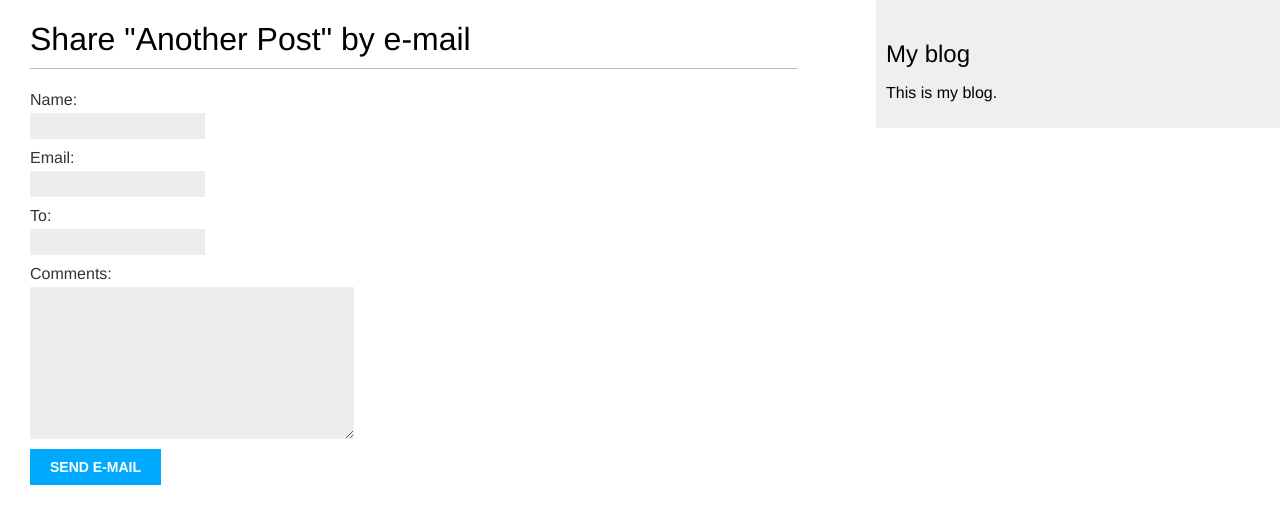
After one commit to A-janjan/django-practices, a Django app: page /blog/2/share/ in a window 1280 px wide. The commit adds this page. Shown: the top 524 px of the page. Run offline with Django 3.2, Linux system fonts and the light colour scheme; data comes from the database, SQL or seed files in the repository; both versions use the stored data as it was after the commit; parts of the project's set-up code (start-up, migrations or seed data) failed here and were passed over.

Commit message:
add some option
sharing post by email
creating comment system
adding the the tagging functionality
retrieving posts by similarity

```diff
--- /dev/null
+++ b/blog/mysite/blog/forms.py
@@ -0,0 +1,14 @@
+from django import forms
+from .models import Comment
+
+
+class EmailPostForm(forms.Form):
+    name = forms.CharField(max_length=25)
+    email = forms.EmailField()
+    to = forms.EmailField()
+    comments = forms.CharField(required=False, widget=forms.Textarea)
+
+class CommentForm(forms.ModelForm):
+    class Meta:
+        model = Comment
+        fields = ('name', 'email', 'body')
--- a/blog/mysite/blog/models.py
+++ b/blog/mysite/blog/models.py
@@ -3,6 +3,7 @@ from django.db import models
 from django.utils import timezone
 from django.contrib.auth.models import User
 from django.urls import reverse
+from taggit.managers import TaggableManager
 
 class PublishedManager(models.Manager):
     def get_queryset(self):
@@ -28,7 +29,7 @@ class Post(models.Model):
                              choices=STATUS_CHOICES, default='draft')
     objects = models.Manager()
     published = PublishedManager()
-
+    tags = TaggableManager()
 
     class Meta:
         ordering = ('-publish',)
@@ -40,3 +41,18 @@ class Post(models.Model):
         return reverse('blog:post_detail', args=[self.publish.year,
                                                 self.publish.month,
                                                 self.publish.day, self.slug])
+
+class Comment(models.Model):
+    post = models.ForeignKey(Post, on_delete=models.CASCADE,
+                                related_name='comments')
+    name = models.CharField(max_length=80)
+    email = models.EmailField()
+    body = models.TextField()
+    created = models.DateTimeField(auto_now_add=True)
+    updated = models.DateTimeField(auto_now=True)
+    active = models.BooleanField(default=True)
+
+    class Meta:
+        ordering = ('created',)
+    def __str__(self):
+        return f'Comment by {self.name} on {self.post}'
--- /dev/null
+++ b/blog/mysite/blog/templates/blog/post/share.html
@@ -0,0 +1,19 @@
+{% extends "blog/base.html" %}
+
+{% block title %}Share a Post{% endblock %}
+
+{% block content %}
+    {% if sent %}
+        <h1>E-mail successfully sent</h1>
+        <p>
+            {{ post.title }} was successfully sent to {{ form.cleaned_data.to }}.
+        </p>
+    {% else %}
+        <h1>Share "{{ post.title }}" by e-mail</h1>
+        <form method="post">
+            {{ form.as_p }}
+            {% csrf_token %}
+            <input type="submit" value="send e-mail">
+        </form>
+    {% endif %}
+{% endblock %}
--- a/blog/mysite/blog/urls.py
+++ b/blog/mysite/blog/urls.py
@@ -4,8 +4,10 @@ from . import views
 app_name = 'blog'
 
 urlpatterns = [
-    path('', views.PostListView.as_view(), name='post_list'),
+    # path('', views.PostListView.as_view(), name='post_list'),
+    path('', views.post_list, name='post_list'),
+    path('tag/<slug:tag_slug>/', views.post_list, name='post_list_by_tag'),
     path('<int:year>/<int:month>/<int:day>/<slug:post>/',
              views.post_detail, name='post_detail'),
-
+    path('<int:post_id>/share/', views.post_share, name='post_share'),
 ]
--- a/blog/mysite/blog/views.py
+++ b/blog/mysite/blog/views.py
@@ -1,11 +1,18 @@
 from django.shortcuts import render, get_object_or_404
-from .models import Post
+from .models import Post, Comment
 from django.core.paginator import Paginator, EmptyPage, PageNotAnInteger
 from django.views.generic import ListView
+from .forms import EmailPostForm, CommentForm
+from django.core.mail import send_mail
+from taggit.models import Tag
+from django.db.models import Count
 
-
-def post_list(request):
+def post_list(request, tag_slug=None):
     object_list = Post.published.all()
+    tag = None
+    if tag_slug:
+        tag = get_object_or_404(Tag, slug=tag_slug)
+        object_list = object_list.filter(tags__in=[tag])
     paginator = Paginator(object_list, 3)
     page = request.GET.get('page')
     try:
@@ -14,13 +21,32 @@ def post_list(request):
         posts = paginator.page(1)
     except EmptyPage:
         posts = paginator.page(paginator.num_pages)
-    return render(request, 'blog/post/list.html', {'page':page, 'posts':posts})
+    return render(request, 'blog/post/list.html', {'page':page, 'posts':posts,'tag':tag})
 
 
 def post_detail(request, year, month, day, post):
     post = get_object_or_404(Post, slug=post, status='published',
                             publish__year=year, publish__month=month, publish__day=day)
-    return render(request, 'blog/post/detail.html',{'post':post})
+    comments = post.comments.filter(active=True)
+
+    new_comment = None
+
+    post_tags_ids = post.tags.values_list('id', flat=True)
+    similar_posts = Post.published.filter(tags__in=post_tags_ids).exclude(id=post.id)
+    similar_posts = similar_posts.annotate(same_tags=Count('tags'))\
+                                    .order_by('-same_tags','-publish')[:4]
+    if request.method == 'POST':
+        comment_form = CommentForm(data=request.POST)
+        if comment_form.is_valid():
+            new_comment = comment_form.save(commit=False)
+            new_comment.post = post
+            new_comment.save()
+    else:
+        comment_form = CommentForm()
+
+    return render(request, 'blog/post/detail.html',{'post':post,
+                'comments':comments, 'new_comment':new_comment,
+                'comment_form':comment_form,'similar_posts':similar_posts})
 
 
 class PostListView(ListView):
@@ -28,3 +54,28 @@ class PostListView(ListView):
     context_object_name = 'posts'
     paginate_by = 3
     template_name = 'blog/post/list.html'
+
+
+def post_share(request, post_id):
+    # Retrieve post by id
+    post = get_object_or_404(Post, id=post_id, status='published')
+    sent = False
+
+    if request.method == 'POST':
+        # Form was submitted
+        form = EmailPostForm(request.POST)
+        if form.is_valid():
+            # Form fields passed validation
+            cd = form.cleaned_data
+            post_url = request.build_absolute_uri(post.get_absolute_url())
+            subject = f"{cd['name']} recommends you read {post.title}"
+            message = f"Read {post.title} at {post_url}\n\n" \
+                      f"{cd['name']}\'s comments: {cd['comments']}"
+            send_mail(subject, message, 'admin@myblog.com', [cd['to']])
+            sent = True
+
+    else:
+        form = EmailPostForm()
+    return render(request, 'blog/post/share.html', {'post': post,
+                                                    'form': form,
+                                                    'sent': sent})
--- a/blog/mysite/mysite/settings.py
+++ b/blog/mysite/mysite/settings.py
@@ -38,6 +38,7 @@ INSTALLED_APPS = [
     'django.contrib.messages',
     'django.contrib.staticfiles',
     'blog.apps.BlogConfig',
+    'taggit',
 ]
 
 MIDDLEWARE = [
@@ -119,3 +120,7 @@ USE_TZ = True
 # https://docs.djangoproject.com/en/3.0/howto/static-files/
 
 STATIC_URL = '/static/'
+
+
+# Email Configuration
+EMAIL_BACKEND = 'django.core.mail.backends.console.EmailBackend'
```
Also changed, not shown: blog/mysite/blog/admin.py (+7 -1 lines), blog/mysite/blog/templates/blog/post/detail.html (+39 -0 lines), blog/mysite/blog/templates/blog/post/list.html (+13 -1 lines), blog/mysite/blog/migrations/0002_comment.py (added), blog/mysite/blog/migrations/0003_post_tags.py (added), blog/mysite/db.sqlite3.
